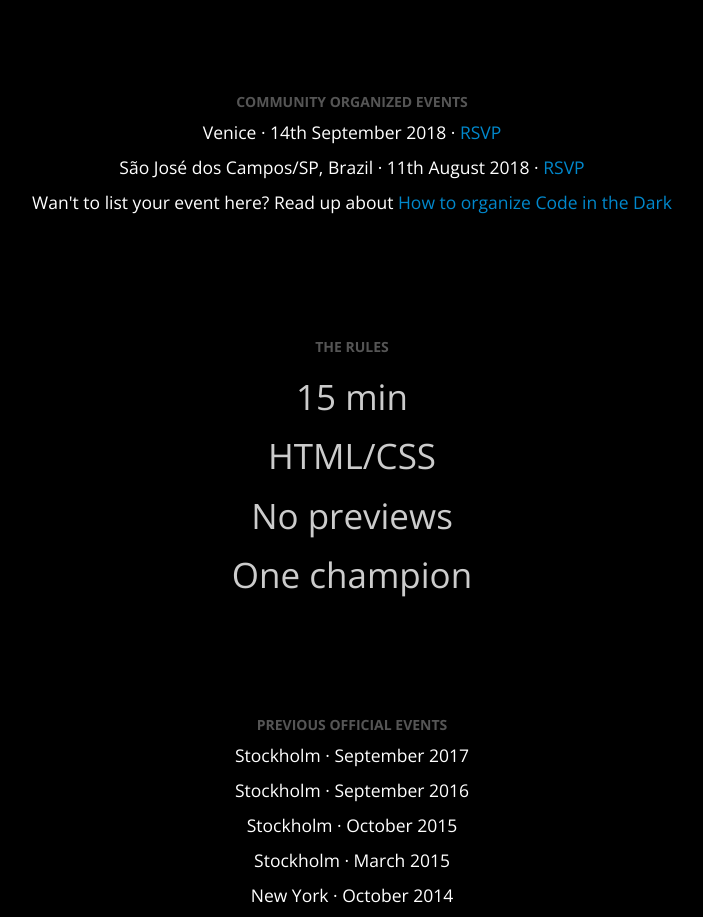
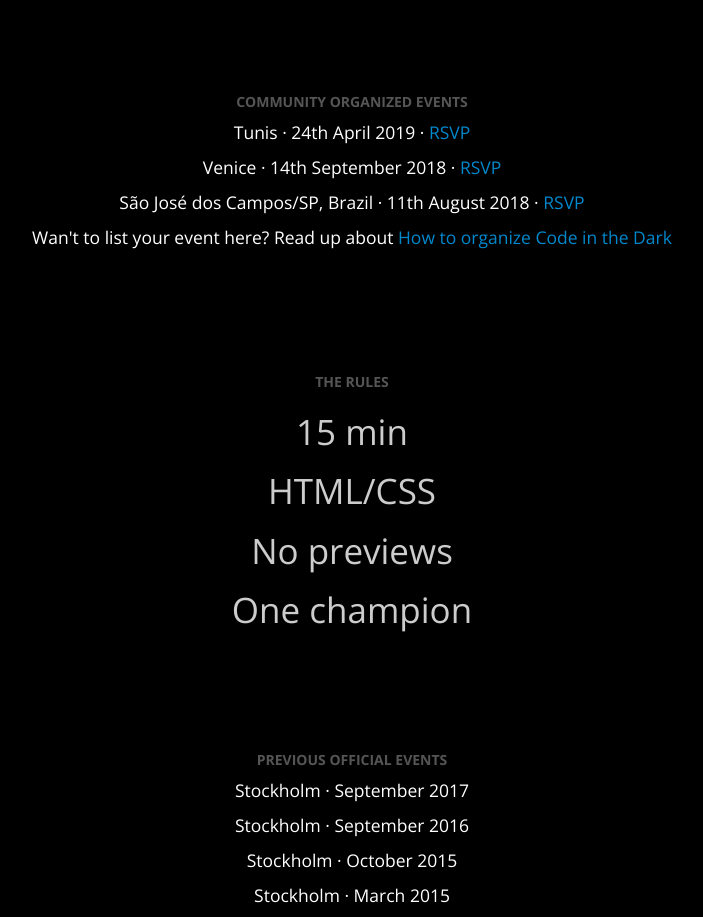
Before and after one commit to codeinthedark/codeinthedark.github.io, a plain HTML site: page index.html in a window 1280 px wide. Shown: the part 1340-2257 px from the top of the page, without its empty margins (288-991 px from the left). Drawn offline with nearby package versions, Linux system fonts and the light colour scheme.

Commit message:
add code below the community organized events

```diff
--- a/index.html
+++ b/index.html
@@ -73,6 +73,9 @@
 
     <div class="part">
       <h2>Community organized events</h2>
+	 	<p>
+			Tunis &middot; 24th April 2019 &middot; <a href="http://codeinthedark.live" target="_blank">RSVP</a>
+		</p>
         <p>
             Venice &middot; 14th September 2018 &middot; <a href="https://www.interlogica.it/azienda/code-in-the-dark/" target="_blank">RSVP</a>
         </p>
```
